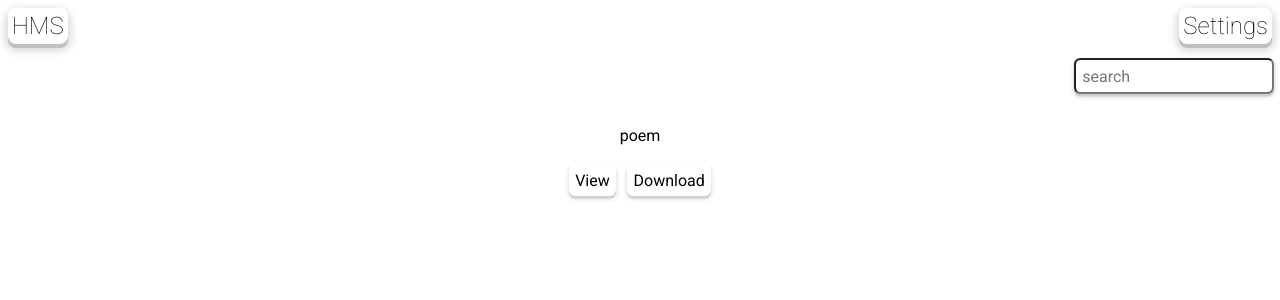
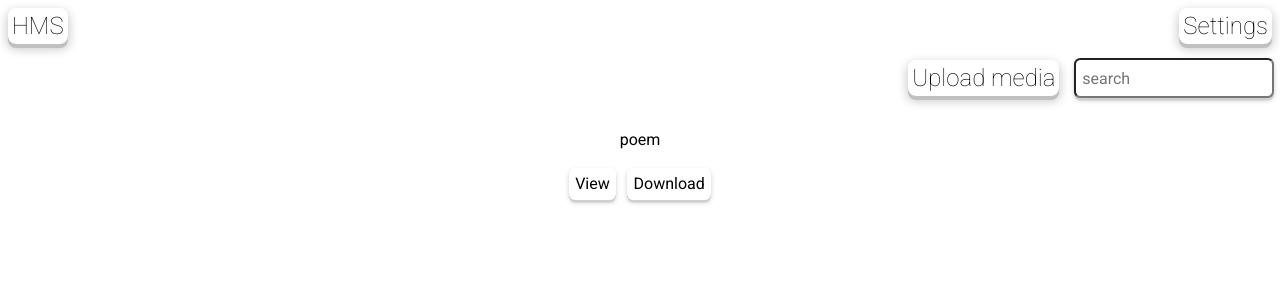
Before and after one commit to JMANN240/hms, a Flask app: page / in a window 1280 px wide. Shown: the top 300 px of the page. Run offline with Flask 2, Linux system fonts and the light colour scheme; some libraries are stand-ins or nearby versions.

Commit message:
Clients can now upload media to the server

```diff
--- a/main.py
+++ b/main.py
@@ -1,10 +1,13 @@
 import os, pathlib, json
 from os.path import isfile, join, splitext
 from mimetypes import guess_type
-from flask import Flask, send_file, request
+from flask import Flask, send_file, request, flash, redirect
 from flask.templating import render_template
+from werkzeug.utils import secure_filename
+
 
 app = Flask(__name__)
+app.secret_key = os.urandom(24)
 
 @app.route('/')
 def index():
@@ -22,21 +25,39 @@ def media():
     as_attachment = request.args.get('as_attachment') == "true"
     return send_file(filepath, as_attachment=as_attachment)
 
-@app.route('/api/media')
+@app.route('/api/media', methods=['GET', 'POST'])
 def api_media():
-    with open('settings.json') as settings_file:
-        settings = json.load(settings_file)
-    search = request.args.get('search')
-    files = []
-    for path in settings['search_paths']:
-        for f in os.listdir(path):
-            if isfile(join(path, f)) and search.lower() in f.lower():
-                file_path = join(path, f)
-                file_name = splitext(f)[0]
-                file_guess = guess_type(f)[0]
-                file_type = file_guess.split('/')[0] if file_guess is not None else "unknown"
-                files.append({"path": file_path, "name": file_name, "type": file_type})
-    return {'files': files}
+    if request.method == 'GET':
+        with open('settings.json') as settings_file:
+            settings = json.load(settings_file)
+        search = request.args.get('search')
+        files = []
+        for path in settings['search_paths']:
+            for f in os.listdir(path):
+                if isfile(join(path, f)) and search.lower() in f.lower():
+                    file_path = join(path, f)
+                    file_name = splitext(f)[0]
+                    file_guess = guess_type(f)[0]
+                    file_type = file_guess.split('/')[0] if file_guess is not None else "unknown"
+                    files.append({"path": file_path, "name": file_name, "type": file_type})
+        return {'files': files}
+
+    if request.method == 'POST':
+        file = request.files.get('file')
+
+        if not file:
+            print("No file part")
+            flash("No file part")
+            return redirect('/')
+
+        if file.filename == '':
+            print("No file selected")
+            flash("No file selected")
+            return redirect('/')
+
+        filename = secure_filename(file.filename)
+        file.save(join('media', filename))
+        return "200"
 
 @app.route('/api/settings', methods=['GET', 'POST'])
 def api_settings():
--- a/static/css/global.css
+++ b/static/css/global.css
@@ -137,3 +137,63 @@ input {
     padding: 0.5vw;
     margin: 0.5vw;
 }
+
+.good-flash {
+    -webkit-animation-name: good-flash-animation;
+    -webkit-animation-duration: 1s;
+
+    animation-name: good-flash-animation;
+    animation-duration: 1s;
+}
+
+@-webkit-keyframes good-flash-animation {
+    from {
+        background: #00ff40;
+        -webkit-box-shadow: 0 2.5px 20px 0 #00CC0D, 0 2.5px 0 0 #00CC0D;
+    }
+    to   {
+        background: var(--prim);
+        -webkit-box-shadow: 0 2.5px 5px 0 var(--prim-shadow), 0 2.5px 0 0 var(--prim-shadow);
+    }
+}
+
+@keyframes good-flash-animation {
+    from {
+        background: #00ff40;
+        box-shadow: 0 2.5px 20px 0 #00CC0D, 0 2.5px 0 0 #00CC0D;
+    }
+    to   {
+        background: var(--prim);
+        box-shadow: 0 2.5px 5px 0 var(--prim-shadow), 0 2.5px 0 0 var(--prim-shadow);
+    }
+}
+
+.bad-flash {
+    -webkit-animation-name: bad-flash-animation;
+    -webkit-animation-duration: 1s;
+
+    animation-name: bad-flash-animation;
+    animation-duration: 1s;
+}
+
+@-webkit-keyframes bad-flash-animation {
+    from {
+        background: #ff2020;
+        -webkit-box-shadow: 0 2.5px 20px 0 #CC0000, 0 2.5px 0 0 #CC0000;
+    }
+    to   {
+        background: var(--prim);
+        -webkit-box-shadow: 0 2.5px 5px 0 var(--prim-shadow), 0 2.5px 0 0 var(--prim-shadow);
+    }
+}
+
+@keyframes bad-flash-animation {
+    from {
+        background: #ff2020;
+        box-shadow: 0 2.5px 20px 0 #CC0000, 0 2.5px 0 0 #CC0000;
+    }
+    to   {
+        background: var(--prim);
+        box-shadow: 0 2.5px 5px 0 var(--prim-shadow), 0 2.5px 0 0 var(--prim-shadow);
+    }
+}
--- a/static/js/index.js
+++ b/static/js/index.js
@@ -1,7 +1,7 @@
-var load_media = (search) => {
+var load_media = () => {
     $.ajax({
         type: 'GET',
-        url: `/api/media?search=${search}`,
+        url: `/api/media?search=${$('#search').val()}`,
         success: (res) => {
             $('#media').empty();
             for (let file of res.files) {
@@ -30,9 +30,38 @@ $(document).ready(() => {
             }
         }
     });
-    load_media('');
+    load_media();
 });
 
 $('#search').on("input", (e) => {
-    load_media(e.target.value);
+    load_media();
 });
+
+$('#new-file').on('change', (e) => {
+    var fd = new FormData();
+    console.log(fd);
+    var files = $('#new-file')[0].files;
+    if (files.length > 0) {
+        fd.append('file',files[0]);
+        $.ajax({
+            type: 'POST',
+            url: '/api/media',
+            data: fd,
+            processData: false,
+            contentType: false,
+            success: () => {
+                $('label[for="new-file"]').addClass('good-flash');
+                setTimeout(() => {
+                    $('label[for="new-file"]').removeClass('good-flash');
+                }, 1000);
+                load_media();
+            },
+            failure: () => {
+                $('label[for="new-file"]').addClass('bad-flash');
+                setTimeout(() => {
+                    $('label[for="new-file"]').removeClass('bad-flash');
+                }, 1000);
+            }
+        });
+    }
+});
--- a/templates/index.html
+++ b/templates/index.html
@@ -7,6 +7,8 @@
 
 {% block content %}
 <div id="media-header">
+    <label for="new-file" class="word-btn">Upload media</label>
+    <input type="file" id="new-file" name="new-file" style="display: none;">
     <input type="text" id="search" placeholder="search">
 </div>
 <div id="media"></div>
```
Also changed, not shown: static/css/settings.css (+0 -60 lines).
